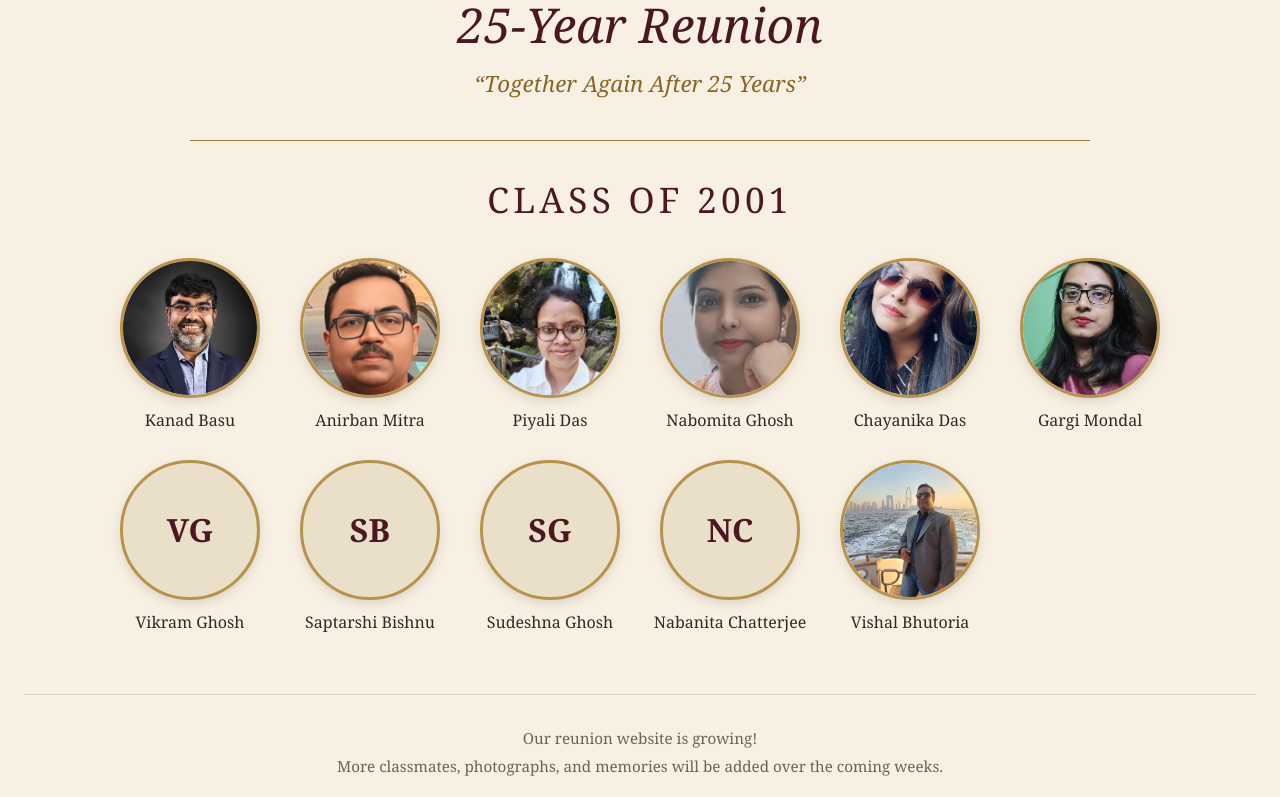
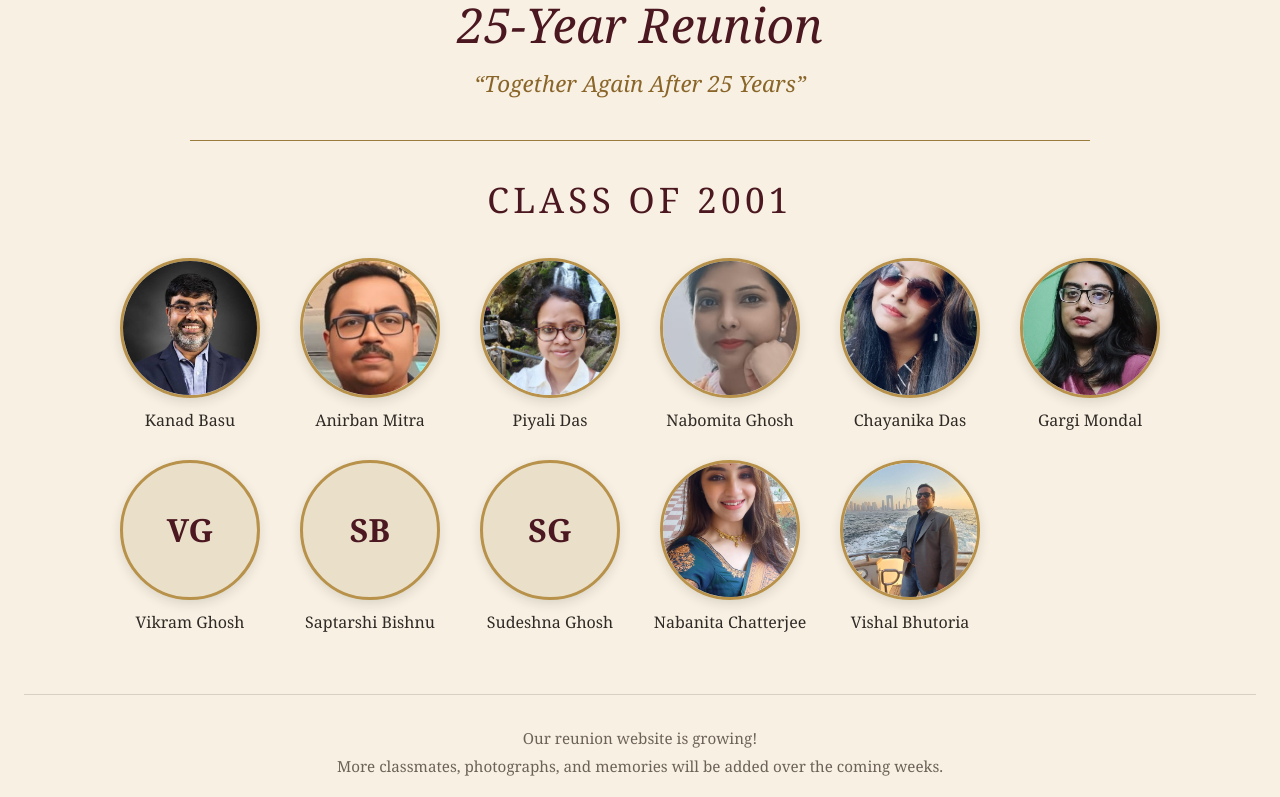
Before and after one commit to kanadbasu/school-reunion-25, a Next.js app: page / in a window 1280 px wide. Shown: the part 368-1165 px from the top of the page. Built offline with nearby package versions, Linux system fonts and the light colour scheme.

Commit message:
Add more classmates

```diff
--- a/app/page.tsx
+++ b/app/page.tsx
@@ -49,6 +49,9 @@ const classmates = [
   },
   {
     name: "Nabanita Chatterjee",
+    photo: "/pinki.jpeg",
+    location: "Burdwan, India",
+    message: "Miss Majhilla's English Class , Sir Mondal's BENGALI songs and Sir Chatterjee's Drawing class."
   },
   {
     name: "Vishal Bhutoria",
```
Also changed, not shown: public/pinki.jpeg (added).
